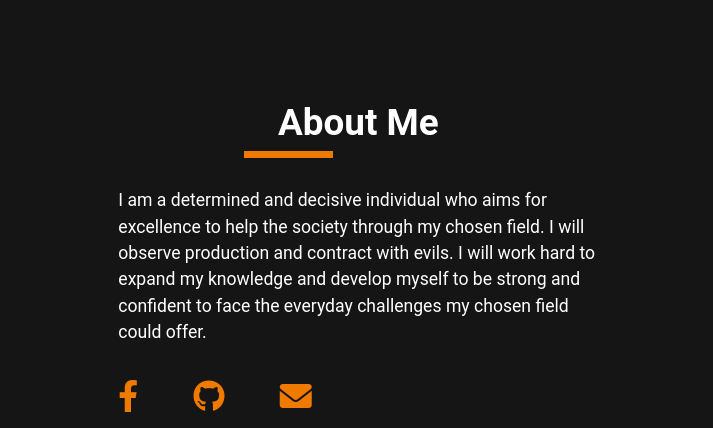
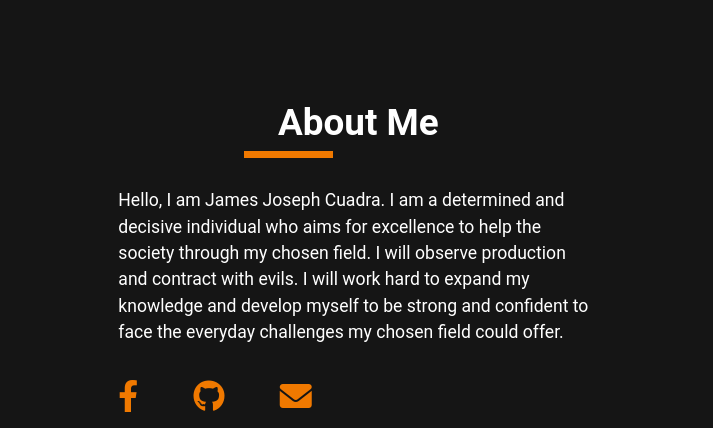
Before and after one commit to AdmiralFirefox/about-me-layout, a plain HTML site: page index.html in a window 1280 px wide. Shown: the top 428 px of the page, 567-1280 px from the left. Drawn offline with Linux system fonts and the light colour scheme.

Commit message:
Added additional information on about me section

```diff
--- a/index.html
+++ b/index.html
@@ -37,11 +37,12 @@
         <section>
           <h1>About Me</h1>
           <p>
-            I am a determined and decisive individual who aims for excellence to
-            help the society through my chosen field. I will observe production
-            and contract with evils. I will work hard to expand my knowledge and
-            develop myself to be strong and confident to face the everyday
-            challenges my chosen field could offer.
+            Hello, I am James Joseph Cuadra. I am a determined and decisive
+            individual who aims for excellence to help the society through my
+            chosen field. I will observe production and contract with evils. I
+            will work hard to expand my knowledge and develop myself to be
+            strong and confident to face the everyday challenges my chosen field
+            could offer.
           </p>
           <div class="social-links">
             <a href="https://www.facebook.com/jjlcuadra" target="_blank"
```
